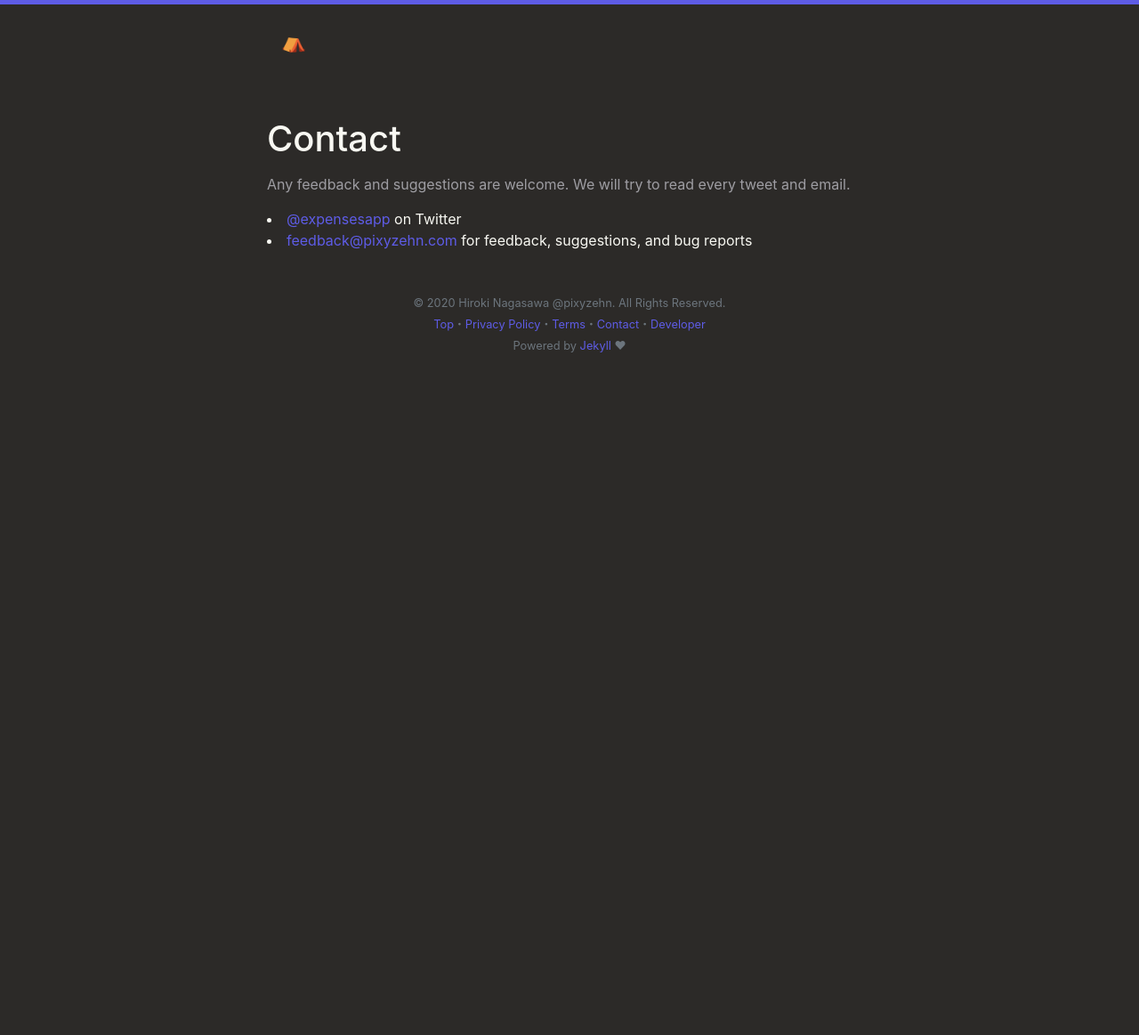
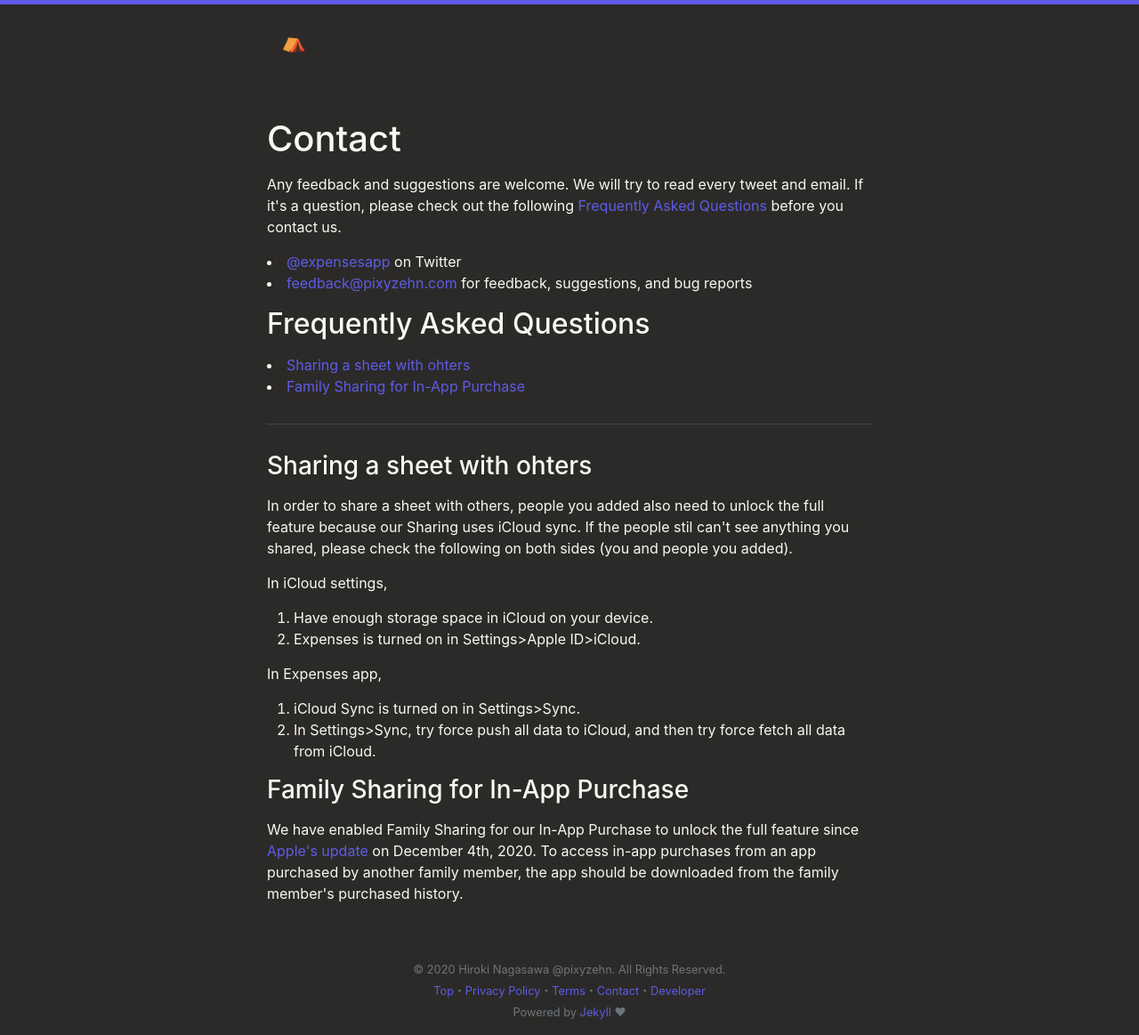
Before and after one commit to pixyzehn/pixyzehn.com, a Jekyll site: the page built from pages/expenses/contact.md, in a window 1280 px wide. Shown: the whole page at 89% size. Built offline with Jekyll 4.4.1, drawn with Linux system fonts in a browser that asks for light colours; before the commit the page ends 900 px from its top, so only the background shows below that.

Commit message:
Update contact page to add faq

```diff
--- a/_includes/expenses/contact.html
+++ b/_includes/expenses/contact.html
@@ -1,6 +1,28 @@
-<div class="expenses-main">
+<div>
     <h1>Contact</h1>
-    <p>Any feedback and suggestions are welcome. We will try to read every tweet and email.</p>
+    <p>Any feedback and suggestions are welcome. We will try to read every tweet and email. If it's a question, please check out the following <a href="#frequently-asked-questions">Frequently Asked Questions</a> before you contact us.</p>
     <li><a href="https://twitter.com/expensesapp">@expensesapp</a> on Twitter</li>
     <li><a href="mailto:feedback@pixyzehn.com">feedback@pixyzehn.com</a> for feedback, suggestions, and bug reports</li>
+
+    <h2 id="frequently-asked-questions">Frequently Asked Questions</h2>
+    <li><a href="#sharing-sheet-with-others">Sharing a sheet with ohters</a></li>
+    <li><a href="#family-sharing-for-in-app-purchase">Family Sharing for In-App Purchase</a></li>
+
+    <hr>
+
+    <h3 id="sharing-sheet-with-others">Sharing a sheet with ohters</h3>
+    <p>In order to share a sheet with others, people you added also need to unlock the full feature because our Sharing uses iCloud sync. If the people stil can't see anything you shared, please check the following on both sides (you and people you added).</p>
+    <p>In iCloud settings,</p>
+    <ol>
+        <li>Have enough storage space in iCloud on your device.</li>
+        <li>Expenses is turned on in Settings>Apple ID>iCloud.</li>
+    </ol>
+    <p>In Expenses app,</p>
+    <ol>
+        <li>iCloud Sync is turned on in Settings>Sync.</li>
+        <li>In Settings>Sync, try force push all data to iCloud, and then try force fetch all data from iCloud.</li>
+    </ol>
+
+    <h3 id="family-sharing-for-in-app-purchase">Family Sharing for In-App Purchase</h3>
+    <p>We have enabled Family Sharing for our In-App Purchase to unlock the full feature since <a href="https://developer.apple.com/news/?id=4zbvn7u9">Apple's update</a> on December 4th, 2020. To access in-app purchases from an app purchased by another family member, the app should be downloaded from the family member's purchased history.</p>
 </div>
```
